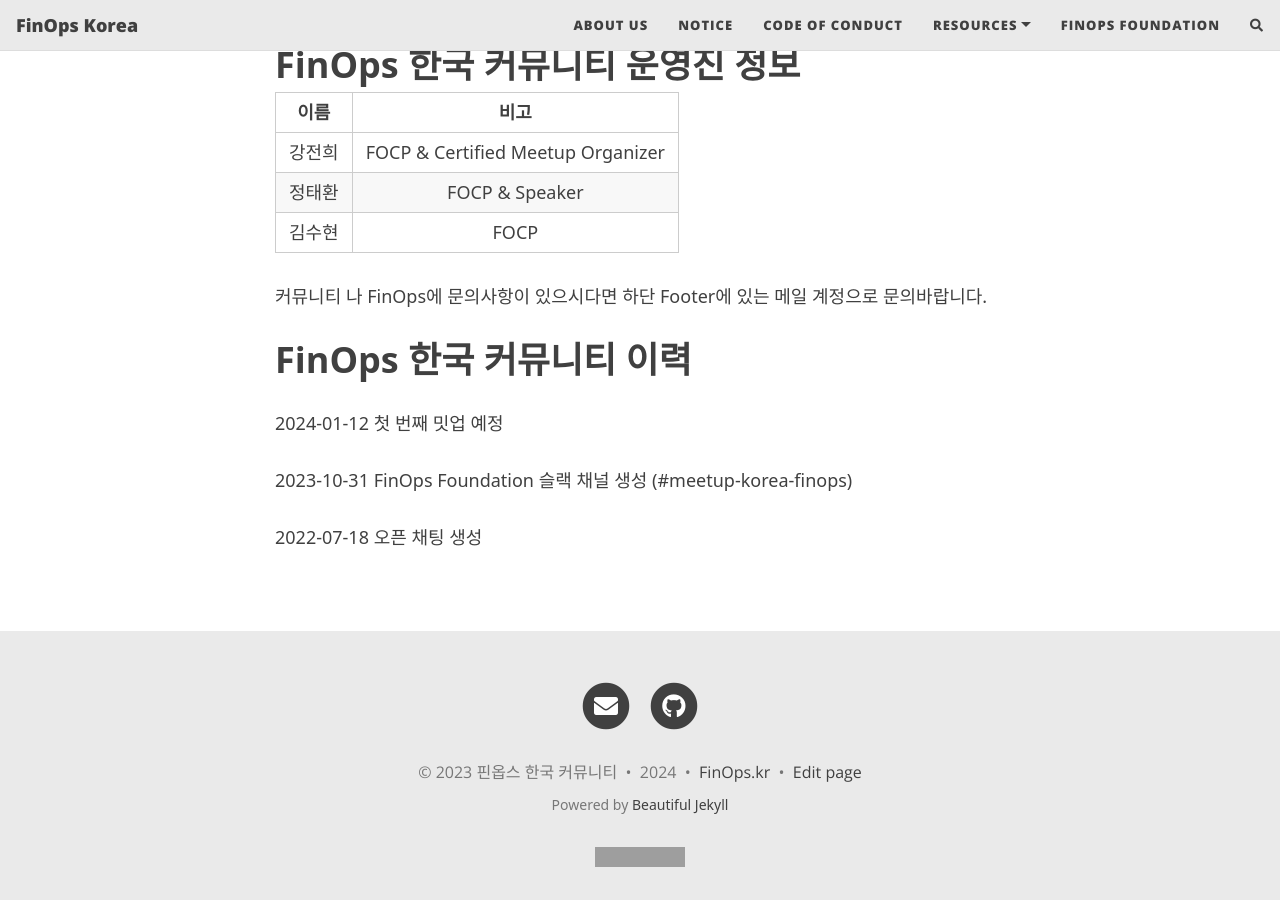
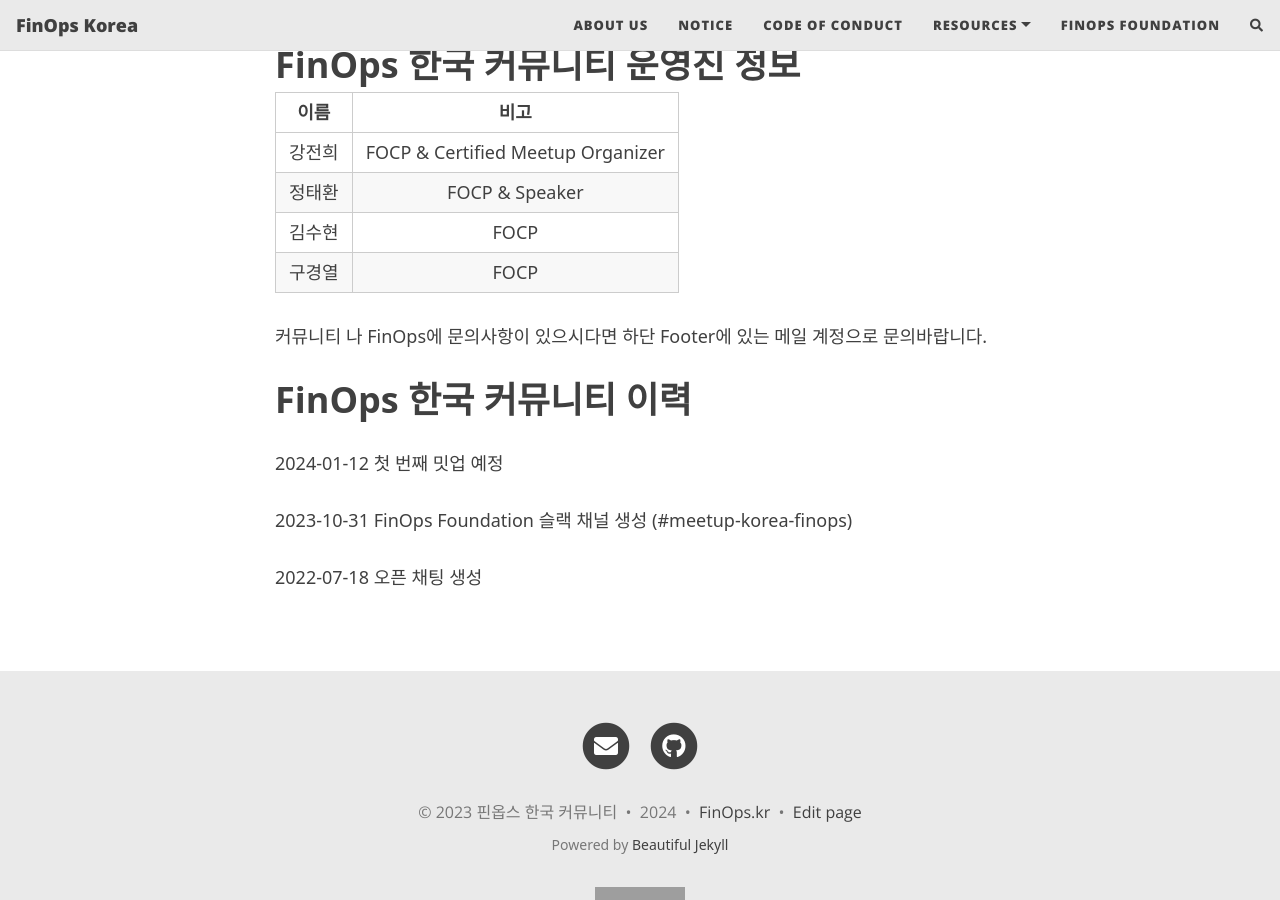
Before and after one commit to FinOpsKR/finopskr.github.io, a Jekyll site: the page built from aboutus.md, in a window 1280 px wide and 900 px high, scrolled down 468 px. Built offline with Jekyll 4.4.1, drawn with Linux system fonts in a browser that asks for light colours; nearby versions of some CDN libraries; comment, search, counter and statistics services are not loaded; grey boxes are pictures that could not be loaded.

Commit message:
신규 인원 추가
FinOps 한국 커뮤니티 운영진 정보 추가
- 구경열 FOCP

```diff
--- a/aboutus.md
+++ b/aboutus.md
@@ -22,6 +22,7 @@
 | 강전희      | FOCP & Certified Meetup Organizer   |
 | 정태환      | FOCP & Speaker    |
 | 김수현      | FOCP        |
+| 구경열      | FOCP        |
 
 커뮤니티 나 FinOps에 문의사항이 있으시다면 하단 Footer에 있는 메일 계정으로 문의바랍니다.
 
```
